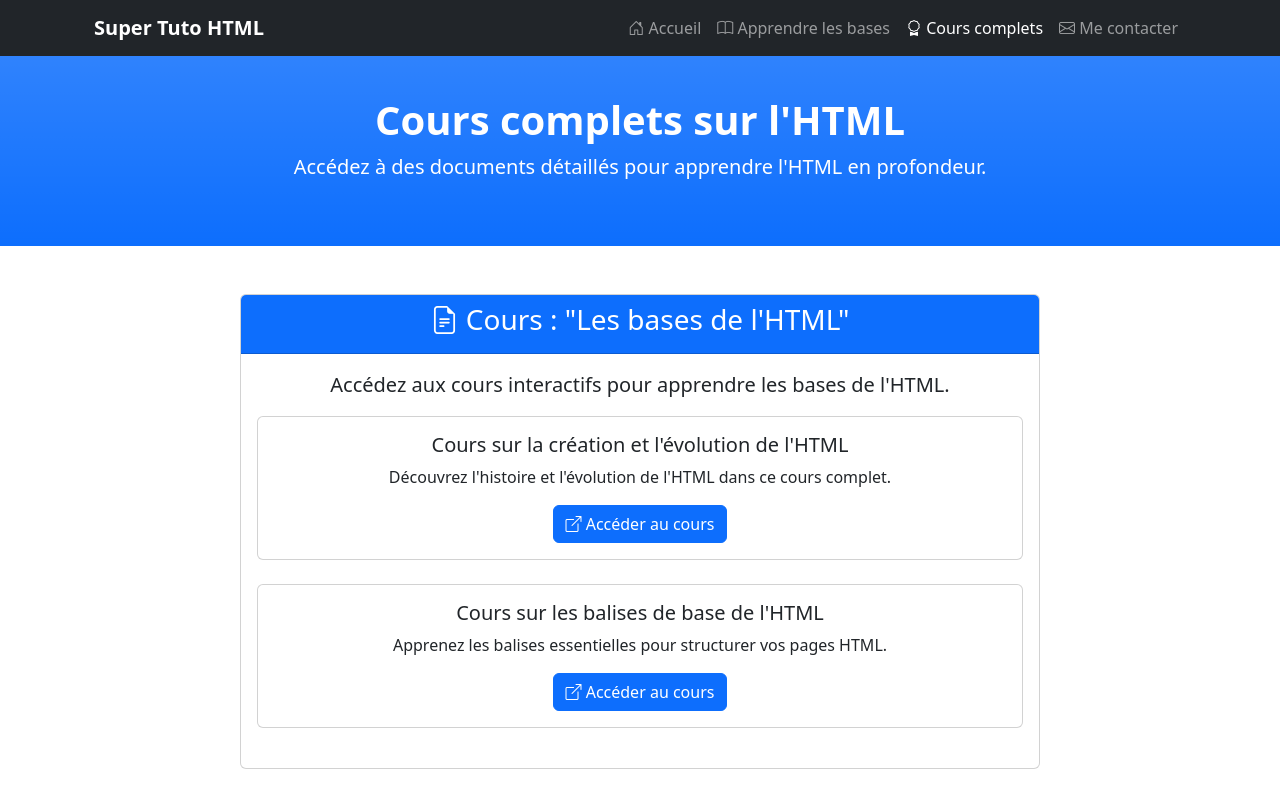
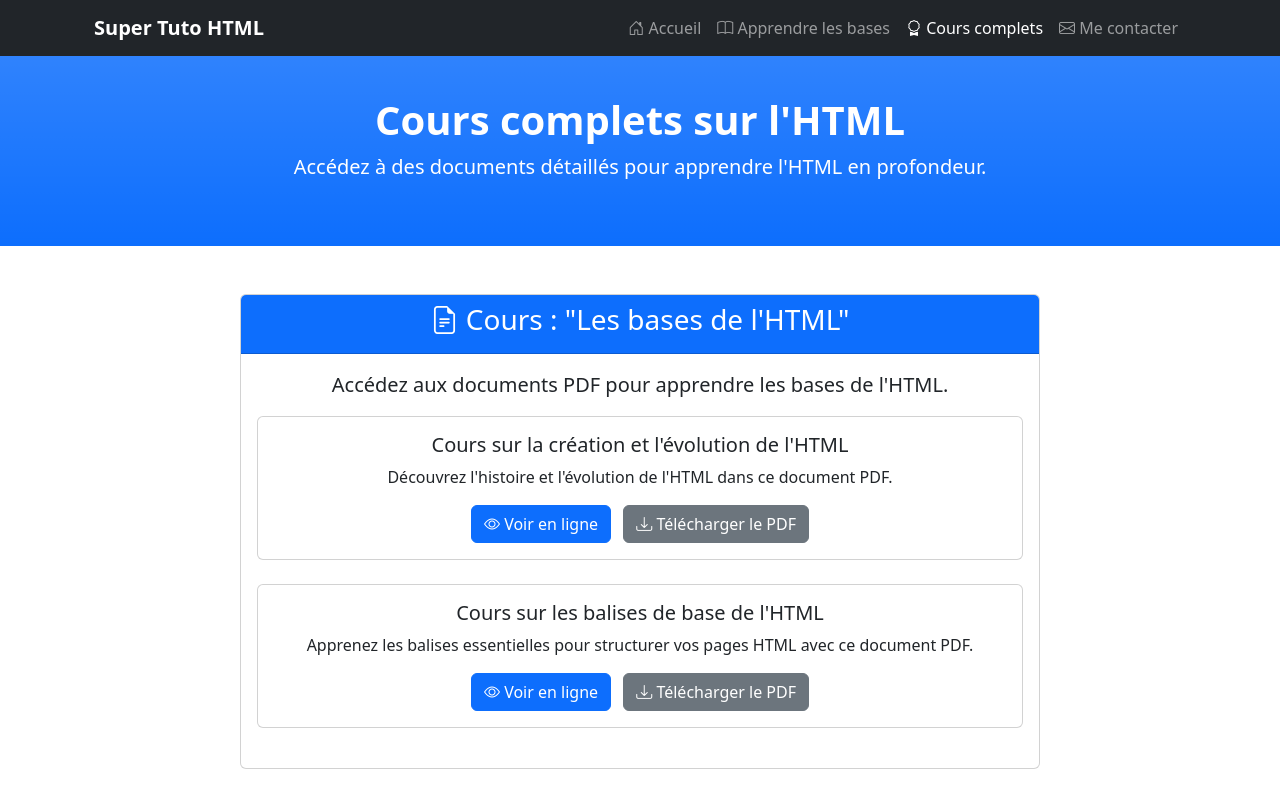
Before and after one commit to adriendeval/SuperTutoHTML, a plain HTML site: page cours.html in a window 1280 px wide. Shown: the top 800 px of the page. Drawn offline with nearby package versions, Linux system fonts and the light colour scheme.

Commit message:
Update cours.html

```diff
--- a/cours.html
+++ b/cours.html
@@ -65,21 +65,25 @@
 
 
 
+
    <!-- Card -->
 <div class="card mx-auto my-5" style="width: 80%; max-width: 800px;">
     <div class="card-header bg-primary text-white text-center">
         <h3><i class="bi bi-file-earmark-text"></i> Cours : "Les bases de l'HTML"</h3>
     </div>
     <div class="card-body text-center">
-        <p class="lead">Accédez aux cours interactifs pour apprendre les bases de l'HTML.</p>
+        <p class="lead">Accédez aux documents PDF pour apprendre les bases de l'HTML.</p>
 
         <!-- Card pour le cours 1 -->
         <div class="card mb-4">
             <div class="card-body">
                 <h5 class="card-title">Cours sur la création et l'évolution de l'HTML</h5>
-                <p class="card-text">Découvrez l'histoire et l'évolution de l'HTML dans ce cours complet.</p>
-                <a href="https://docs.google.com/document/d/e/2PACX-1vQByaVlaJUExcSPLx4tqJQqfdC727RDE5T7iK5pPrV6jyw-kWlFmvBnGZkM2vj-c9NFpXJ7IhwrEOq2/pub" target="_blank" class="btn btn-primary">
-                    <i class="bi bi-box-arrow-up-right"></i> Accéder au cours
+                <p class="card-text">Découvrez l'histoire et l'évolution de l'HTML dans ce document PDF.</p>
+                <a href="https://docs.google.com/document/d/e/2PACX-1vQByaVlaJUExcSPLx4tqJQqfdC727RDE5T7iK5pPrV6jyw-kWlFmvBnGZkM2vj-c9NFpXJ7IhwrEOq2/pub" target="_blank" class="btn btn-primary me-2">
+                    <i class="bi bi-eye"></i> Voir en ligne
+                </a>
+                <a href="files/Cours_1.pdf" download class="btn btn-secondary">
+                    <i class="bi bi-download"></i> Télécharger le PDF
                 </a>
             </div>
         </div>
@@ -88,14 +92,18 @@
         <div class="card mb-4">
             <div class="card-body">
                 <h5 class="card-title">Cours sur les balises de base de l'HTML</h5>
-                <p class="card-text">Apprenez les balises essentielles pour structurer vos pages HTML.</p>
-                <a href="https://docs.google.com/document/d/e/2PACX-1vQYzoNSTKzmV9cS1CglTNCZjUip3R1WUEczCnqucy9wd3xaSAwtF3hcHZ7DNgYBUgCjjvI5-EEGz1YR/pub" target="_blank" class="btn btn-primary">
-                    <i class="bi bi-box-arrow-up-right"></i> Accéder au cours
+                <p class="card-text">Apprenez les balises essentielles pour structurer vos pages HTML avec ce document PDF.</p>
+                <a href="https://docs.google.com/document/d/e/2PACX-1vQYzoNSTKzmV9cS1CglTNCZjUip3R1WUEczCnqucy9wd3xaSAwtF3hcHZ7DNgYBUgCjjvI5-EEGz1YR/pub" target="_blank" class="btn btn-primary me-2">
+                    <i class="bi bi-eye"></i> Voir en ligne
+                </a>
+                <a href="files/Cours_2.pdf" download class="btn btn-secondary">
+                    <i class="bi bi-download"></i> Télécharger le PDF
                 </a>
             </div>
         </div>
     </div>
 </div>
+
 
 
 
```
